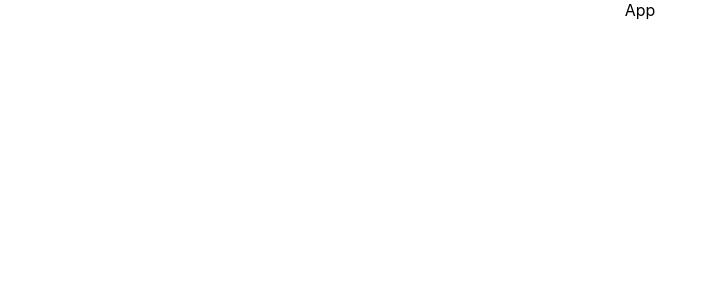
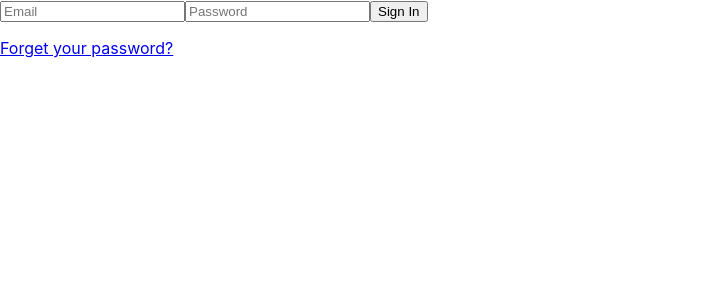
Before and after one commit to adeshpande7206/react-node-auth, a React (Create React App) app: page / in a window 1280 px wide. Shown: the top 300 px of the page, without its empty margins (0-718 px from the left). Built offline with nearby package versions, Linux system fonts and the light colour scheme.

Commit message:
add signin screen

```diff
--- a/src/App.css
+++ /dev/null
@@ -1,38 +0,0 @@
-.App {
-  text-align: center;
-}
-
-.App-logo {
-  height: 40vmin;
-  pointer-events: none;
-}
-
-@media (prefers-reduced-motion: no-preference) {
-  .App-logo {
-    animation: App-logo-spin infinite 20s linear;
-  }
-}
-
-.App-header {
-  background-color: #282c34;
-  min-height: 100vh;
-  display: flex;
-  flex-direction: column;
-  align-items: center;
-  justify-content: center;
-  font-size: calc(10px + 2vmin);
-  color: white;
-}
-
-.App-link {
-  color: #61dafb;
-}
-
-@keyframes App-logo-spin {
-  from {
-    transform: rotate(0deg);
-  }
-  to {
-    transform: rotate(360deg);
-  }
-}
--- a/src/App.js
+++ b/src/components/App.js
@@ -1,9 +1,9 @@
-import './App.css';
+import Signin from "./Auth/Signin";
 
 function App() {
   return (
     <div className="App">
-      App
+      <Signin />
     </div>
   );
 }
--- /dev/null
+++ b/src/components/Auth/Signin.js
@@ -0,0 +1,56 @@
+import { useState } from "react";
+
+import styles from "./Auth.module.css";
+
+const Signin = () => {
+  const [loginDetails, setLoginDetails] = useState({
+    email: "",
+    password: "",
+  });
+
+  const handleSubmit = (e) => {
+    e.preventDefault();
+  };
+
+  const handleChange = (e) => {
+    setLoginDetails({ ...loginDetails, [e.target.name]: e.target.value });
+  };
+
+  return (
+    <div>
+      <form className={styles.loginForm} onSubmit={handleSubmit}>
+        <input
+          type="email"
+          name="email"
+          required
+          className={styles.input}
+          placeholder="Email"
+          value={loginDetails.email}
+          onChange={handleChange}
+        />
+        <input
+          type="password"
+          name="password"
+          required
+          className={styles.input}
+          placeholder="Password"
+          value={loginDetails.password}
+          onChange={handleChange}
+        />
+        <button type="submit" className={styles.button}>
+          <span>Sign In</span>
+          <span
+            className={`${styles.load} ${styles.open}`}
+          ></span>
+        </button>
+      </form>
+      <div className={styles.helpText}>
+        <p>
+          <a href="/">Forget your password?</a>
+        </p>
+      </div>
+    </div>
+  );
+};
+
+export default Signin;
--- a/src/index.js
+++ b/src/index.js
@@ -1,7 +1,7 @@
 import React from 'react';
 import ReactDOM from 'react-dom';
 import './index.css';
-import App from './App';
+import App from './components/App';
 
 ReactDOM.render(
   <React.StrictMode>
```
Also changed, not shown: src/components/Auth/Auth.module.css (added).
